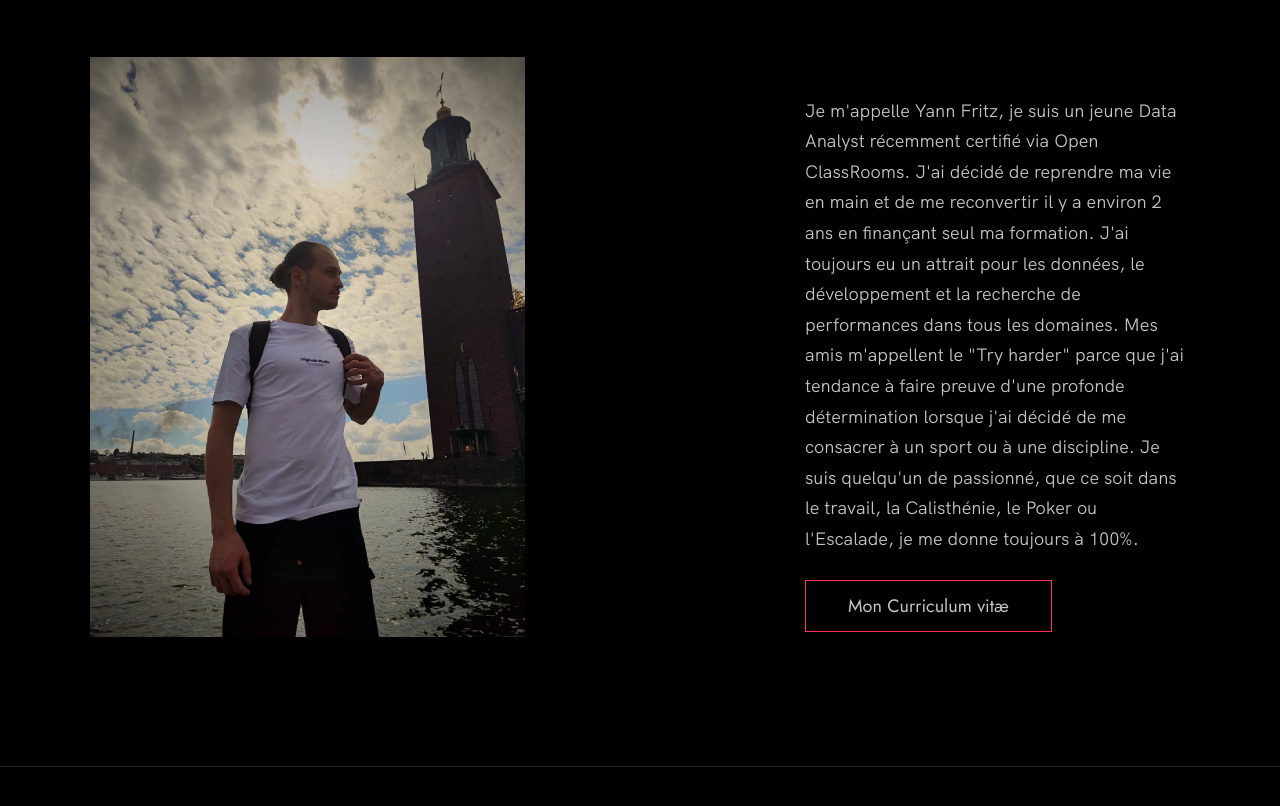
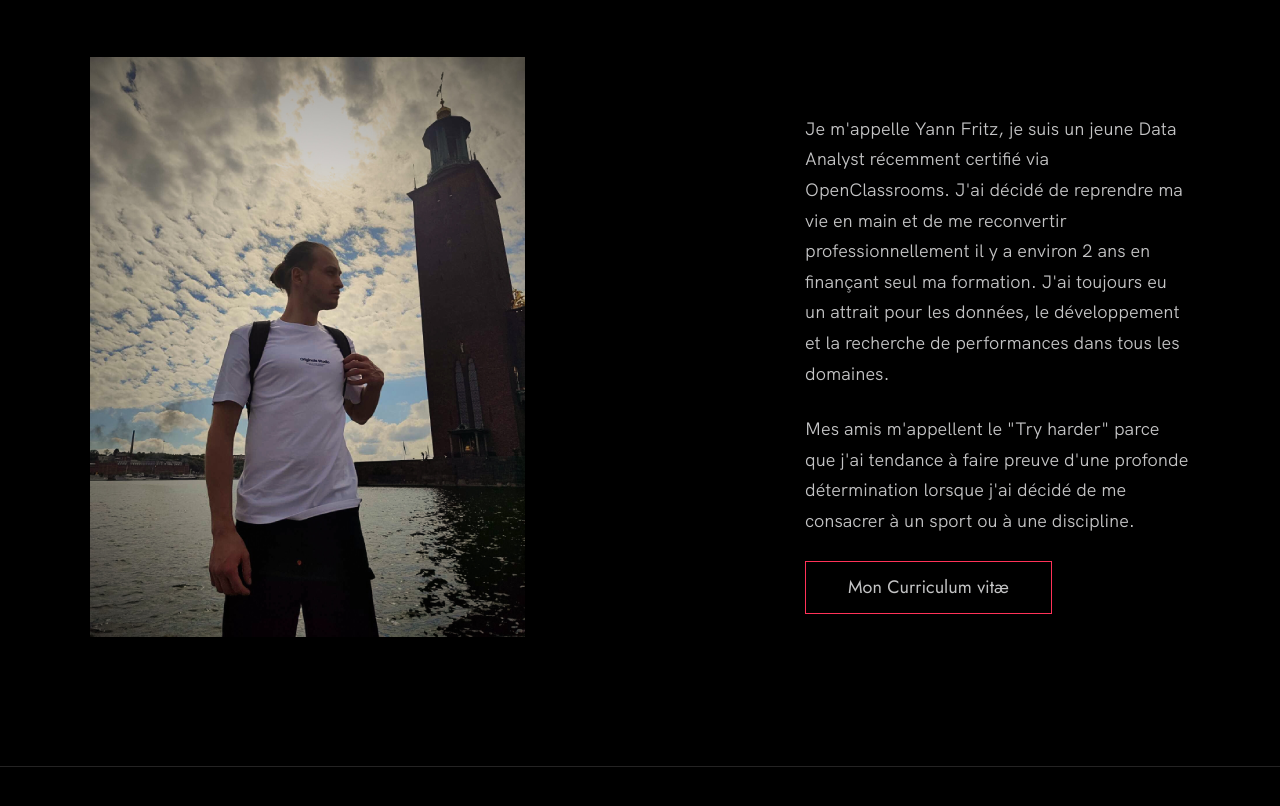
Before and after one commit to nyann4/Portfolio-Repository, a plain HTML site: page index.html in a window 1280 px wide. Shown: the part 3260-4066 px from the top of the page. Drawn offline with Linux system fonts and the light colour scheme.

Commit message:
Update index.html
Try to shorter and modify description

```diff
--- a/index.html
+++ b/index.html
@@ -195,12 +195,13 @@
           <div class="about__text">
             <!-- Replace the below paragraph with info about yourself -->
             <p>
-              Je m'appelle Yann Fritz, je suis un jeune Data Analyst récemment certifié via Open ClassRooms.
-              J'ai décidé de reprendre ma vie en main et de me reconvertir il y a environ 2 ans en finançant seul ma formation.
+              Je m'appelle Yann Fritz, je suis un jeune Data Analyst récemment certifié via OpenClassrooms.
+              J'ai décidé de reprendre ma vie en main et de me reconvertir professionnellement il y a environ 2 ans en finançant seul ma formation.
               J'ai toujours eu un attrait pour les données, le développement et la recherche de performances dans tous les domaines.
+              </p>
+            <p>
               Mes amis m'appellent le "Try harder" parce que j'ai tendance à faire preuve d'une profonde détermination
               lorsque j'ai décidé de me consacrer à un sport ou à une discipline.
-              Je suis quelqu'un de passionné, que ce soit dans le travail, la Calisthénie, le Poker ou l'Escalade, je me donne toujours à 100%.
             </p>
             <!-- Provide a link to your resume -->
             <a href="#" class="btn">Mon Curriculum vitæ</a>
```
